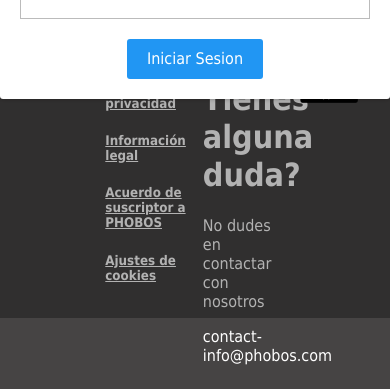
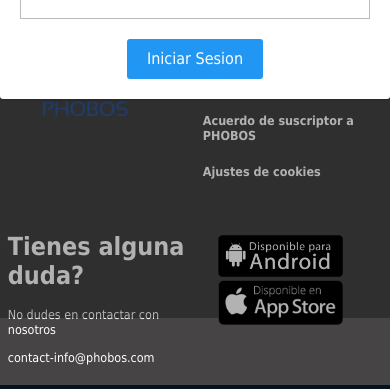
Before and after one commit to VQuesada/PHOBOS, a plain HTML site: page index4.html in a window 390 px wide. Shown: the part 526-915 px from the top of the page. Drawn offline with Linux system fonts and the light colour scheme.

Commit message:
Actualización 19/11/2020

```diff
--- a/css/forum.css
+++ b/css/forum.css
@@ -19,8 +19,6 @@
     .clear {
         clear: both;
     }
-
-
     /*BARRA NAV*/
 
     html {
@@ -128,11 +126,7 @@
         transition: 1s;
         transition-delay: 0.75s;
     }
-
-
     /*FI BARRRA NAV*/
-
-
     /*Columnas*/
 
     .one-column {
@@ -140,8 +134,6 @@
         width: 100%;
         padding: 4% 15%;
     }
-
-
     /*Styles Four-column FOOTER*/
 
     .four-column {
@@ -162,8 +154,6 @@
     #footer {
         background-color: rgb(70, 68, 68);
     }
-
-
     /*-------*/
 
     .items_foro a {
@@ -198,11 +188,7 @@
             background-position: 0% 50%;
         }
     }
-
-
     /*FIN Columnas background-image: url('../img/header_patron.jpg');*/
-
-
     /**/
 
     .slide-toggle {
@@ -245,8 +231,6 @@
         line-height: 50px;
         border-radius: 50%;
     }
-
-
     /*Bar Style*/
 
     .slider {
@@ -264,8 +248,6 @@
         background: rgb(77, 35, 182);
         border-radius: 5px;
     }
-
-
     /*Animations*/
 
     .slidemenu label,
@@ -274,8 +256,6 @@
         -webkit-transition: all 500ms ease-in-out;
         -moz-transition: all 500ms ease-in-out;
     }
-
-
     /*Toggle*/
 
     .slidemenu .slide-toggle:checked+label {
@@ -297,8 +277,6 @@
     .slidemenu #slide-item-4:checked~.slider .bar {
         margin-left: 75%;
     }
-
-
     /*Menu*/
 
     .tabcontent {
@@ -307,8 +285,6 @@
         border-bottom: 1px solid #ccc;
         border-top: none;
     }
-
-
     /**/
 
     .path {
@@ -325,21 +301,13 @@
             stroke-dashoffset: 0;
         }
     }
-
-
     /*IDs*/
 
     #section_1 {
         margin-bottom: -50px;
     }
-
-
     /*--------------*/
-
-
     /*Ventana Login*/
-
-
     /*------------*/
 
     .oscurecer {
@@ -353,6 +321,7 @@
         align-items: center;
         justify-content: center;
         visibility: hidden;
+        z-index: 1;
     }
 
     .oscurecer.active {
@@ -430,8 +399,6 @@
     .login form .iniciar-sesion:hover {
         background: rgba(94, 125, 227, .9);
     }
-
-
     /*animacion login*/
 
     .login.active {
@@ -494,3 +461,17 @@
             opacity: 1;
         }
     }
+
+    @media screen and (max-width:800px) {
+        .four-column {
+            width: 50%;
+            font-size: 3.2vw;
+        }
+        .four-column img {
+            transform: translate(15px, 19px);
+        }
+        .four-column h5 {
+            font-size: 3.2vw;
+            text-decoration: none;
+        }
+    }
--- a/index4.html
+++ b/index4.html
@@ -123,6 +123,7 @@
             <p>En el caso de cualquier error del foro podeis enviar un email al siguiente correo: helps.phobos@gmail.com</p>
         </div>
     </div>
+    <div class="row">
         <div class="one-column">
             <div class="items_foro prueba">
                 <p><a href="#"><i class="fas fa-thumbtack"></i> Publicación de hilos de intercambio</a></p>
@@ -137,8 +138,9 @@
                 <p><a href="#"><i class="far fa-comment-alt"></i> ¿Como ir al subforo de juegos?</a></p>
             </div>
         </div>
+    </div>
 
-    <<<<<<< HEAD <div class="oscurecer" id="oscurecer">
+    <div class="oscurecer" id="oscurecer">
         <div class="login" id="login">
             <a href="#" id="cerrarlogin" class="cerrarlogin"><i class="fad fa-times-circle"></i></a>
             <h3>Inicia Sesión</h3>
@@ -153,7 +155,28 @@
         </div>
     </div>
 
-        ======= >>>>>>> 61bbe2e2ac7b7d3173b86b7fc4dd80b316c91401
+    <!--FOOTER-->
+    <div class="row" id="footer">
+        <div class="four-column">
+            <img src="img/LOGO1.png" alt="phobos">
+        </div>
+        <div class="four-column maspadding2">
+            <h5>Políticas de privacidad</h5>
+            <h5>Información legal</h5>
+            <h5>Acuerdo de suscriptor a PHOBOS</h5>
+            <h5>Ajustes de cookies</h5>
+        </div>
+        <div class="four-column maspadding2">
+            <h1>Tienes alguna duda?</h1>
+            <p>No dudes en contactar con nosotros</p>
+            <p>contact-info@phobos.com</p>
+        </div>
+        <div class="four-column">
+            <img src="img/android.png" alt="android">
+            <img src="img/disponible-ios.png" alt="iOS">
+        </div>
+    </div>
+
     <script>
         //Funcion para cambiar el contenido debajo del header
         function openCity(evt, cityName) {
@@ -187,28 +210,6 @@
     </script>
     <!--Icono del login-->
     <script src="js/iconos.js"></script>
-        <!--FOOTER-->
-        <div class="row" id="footer">
-            <div class="four-column">
-                <img src="img/LOGO1.png" alt="phobos">
-            </div>
-            <div class="four-column maspadding2">
-                <h5>Políticas de privacidad</h5>
-                <h5>Información legal</h5>
-                <h5>Acuerdo de suscriptor a PHOBOS</h5>
-                <h5>Ajustes de cookies</h5>
-            </div>
-            <div class="four-column maspadding2">
-                <h1>Tienes alguna duda?</h1>
-                <p>No dudes en contactar con nosotros</p>
-                <p>contact-info@phobos.com</p>
-            </div>
-            <div class="four-column">
-                <img src="img/android.png" alt="android">
-                <img src="img/disponible-ios.png" alt="iOS">
-            </div>
-        </div>
-
 
 </body>
 
```
Lines whose indentation alone changed are shown as unchanged.
